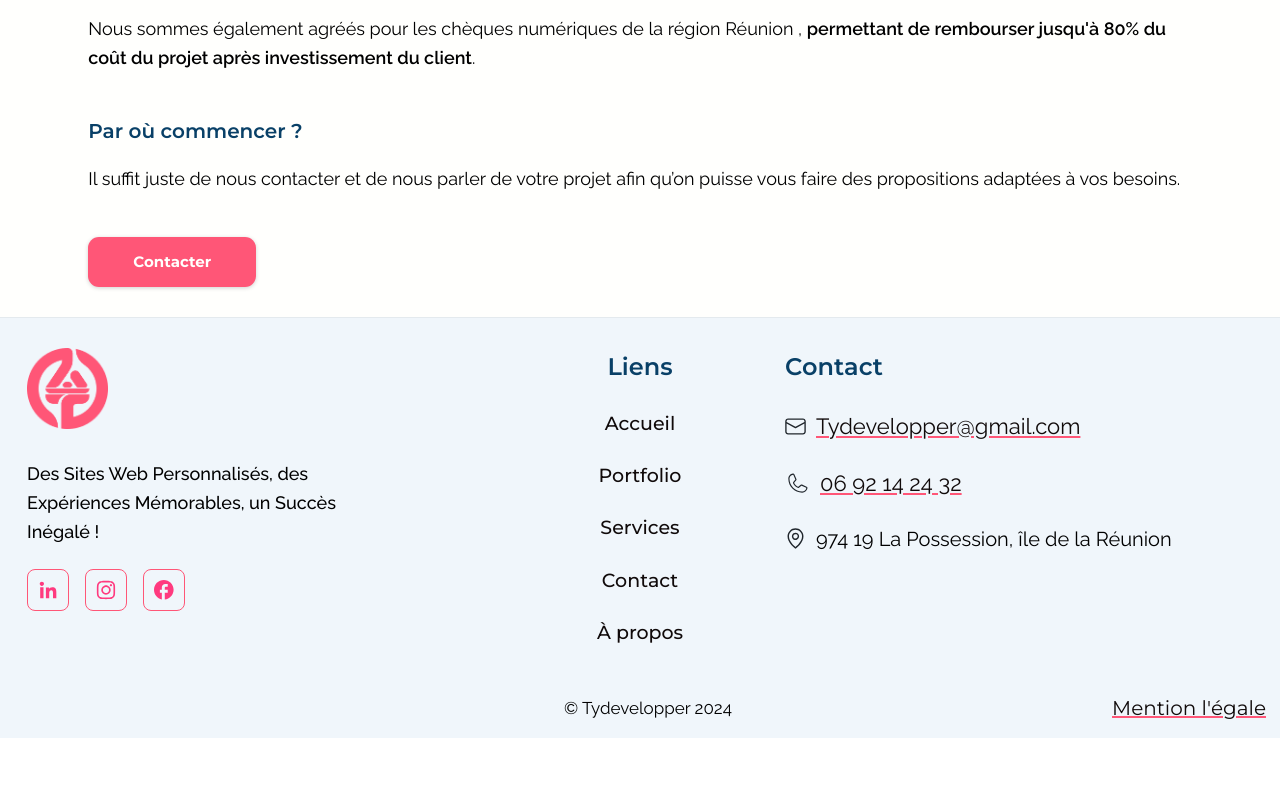
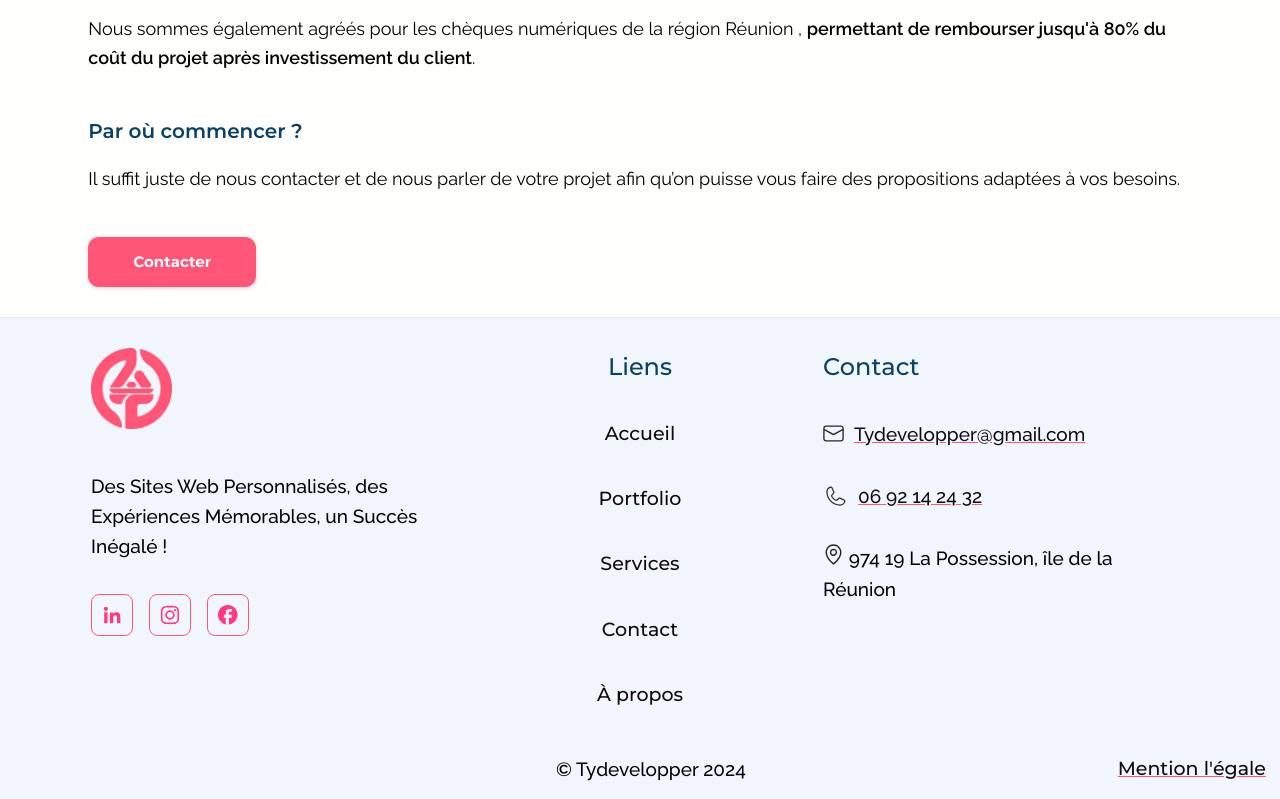
Before and after one commit to maakino/TY-Developper, a website: page about.html in a window 1280 px wide. Shown: the part 1304-2103 px from the top of the page. Before the commit the page ends 2042 px from the top, so only its background shows below. Drawn offline with Linux system fonts and the light colour scheme.

Commit message:
fix footer

```diff
--- a/about.html
+++ b/about.html
@@ -117,8 +117,8 @@
     </header>
 
     <main>
-      <section class="about padding" id="about">
-        <div class="about__content max-w">
+      <section class="about padding max-w" id="about">
+        <div class="about__content ">
           <h1 class="title marginTitle">
             Tydevelopper création de sites internet sur mesure
           </h1>
--- a/src/scss/layout/footer.scss
+++ b/src/scss/layout/footer.scss
@@ -1,4 +1,4 @@
-.footer {
+/* .footer {
   background-color: var(--background-secondary-color);
   border-top: 1px solid rgba(0, 0, 0, 0.05);
   position: relative;
@@ -169,3 +169,130 @@
     }
   }
 }
+ */
+
+.footer {
+  display: flex;
+  flex-direction: column;
+  background-color: var(--background-secondary-color);
+  border-top: 1px solid rgba(0, 0, 0, 0.05);
+  position: relative;
+  bottom: 0;
+  left: 0;
+  right: 0;
+  p, a, li, span{
+    font-size: 1.9rem !important;
+    font-weight: 500 !important;
+    text-justify: auto;
+  }
+  .title {
+    font-weight: 500;
+  }
+  &Content {
+    display: flex;
+    flex-direction: column;
+    justify-content: space-around;
+    text-align: center;
+    gap: 2.2rem;
+    @include media(medium) {
+      flex-direction: row;
+      text-align: left;
+      gap: 0rem;
+      width: 95%;
+    }
+    @include media(large) {
+      width: 90%;
+    }
+
+    @include media(extra-large) {
+      gap: 10rem;
+      min-width: 100%;
+    }
+    &__entreprise {
+      @include media(medium) {
+        width: 40%;
+      }
+    }
+    &__block {
+      @include media(medium) {
+        width: calc(100% / 3);
+      }
+    }
+    &__block,
+    &__links {
+      display: flex;
+      flex-direction: column;
+      gap: 2.2rem;
+
+      @include media(medium) {
+        align-items: flex-start;
+        gap: 3.2rem;
+      }
+    }
+    &__links {
+      @include media(medium) {
+        align-items: center;
+      }
+    }
+    &__contact {
+      a {
+        color: var(--txt-primary-color);
+        font-weight: 400;
+        transition: all 0.2s;
+        text-decoration: underline transparent;
+        display: flex;
+        flex-direction: row;
+        align-items: center;
+        justify-content: center;
+        gap: 1rem;
+        text-decoration: underline var(--links-primary-color);
+        &:hover {
+          color: var(--links-primary-color);
+        }
+      }
+      img {
+        filter: invert(23%) sepia(19%) saturate(545%) hue-rotate(169deg)
+          brightness(15%) contrast(93%);
+      }
+    }
+    nav {
+      padding: 0;
+      margin: 0;
+    }
+    .navList-footer {
+      display: flex;
+      flex-direction: column;
+    }
+  }
+  &__end {
+    padding: 1.4rem;
+    display: flex;
+    flex-direction: column-reverse;
+    align-items: center;
+    gap: 1.4rem;
+    justify-content: space-between;
+    @include media(medium) {
+      flex-direction: row;
+    }
+    &::before {
+      content: "";
+      display: block;
+      width: 17rem;
+    }
+    a {
+      font-size: clamp(1.8rem, 5vw, 2rem);
+      color: var(--txt-primary-color);
+      font-weight: 400;
+      transition: all 0.2s;
+      text-decoration: underline transparent;
+      display: flex;
+      flex-direction: row;
+      align-items: center;
+      gap: 1rem;
+      text-decoration: underline var(--links-primary-color);
+      &:hover {
+        color: var(--links-primary-color);
+      }
+    }
+  }
+}
```
Also changed, not shown: index.html (+1 -1 lines), css/style.css, 1 other file.
